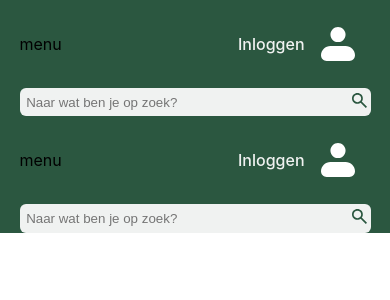
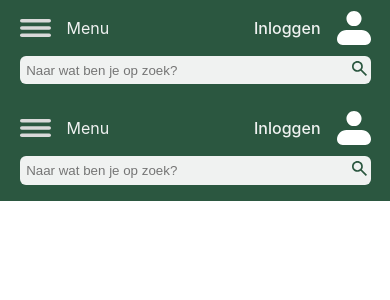
Before and after one commit to WillTDP/kwipper_frontend, a Vue app: page /header in a window 390 px wide. Shown: the top 300 px of the page. Built offline with nearby package versions, Linux system fonts and the light colour scheme.

Commit message:
Feat: more styling fixes

```diff
--- a/src/components/header.vue
+++ b/src/components/header.vue
@@ -42,8 +42,13 @@ function checkMobile() {
                 </div>
             </div>
             <div class="menu-login">
-                <div v-if="state.mobile">
-                    <p>menu</p>
+                <div v-if="state.mobile" class="menu-button">
+                    <svg xmlns="http://www.w3.org/2000/svg" width="31" height="18" viewBox="0 0 31 18" fill="none">
+                        <rect width="31" height="3.6" rx="1.8" fill="#D9D9D9"/>
+                        <rect y="7.2002" width="31" height="3.6" rx="1.8" fill="#D9D9D9"/>
+                        <rect y="14.3999" width="31" height="3.6" rx="1.8" fill="#D9D9D9"/>
+                    </svg>
+                    <p class="menu-txt">Menu</p>
                 </div>
                 <div class="login">
                     <router-link class="login_txt" to="/login">Inloggen</router-link>
@@ -59,7 +64,6 @@ function checkMobile() {
 <style scoped>
 header {
     display: flex;
-    justify-content: space-between;
     align-items: center;
     background-color: #2B5740;
     height: 64px;
@@ -86,7 +90,7 @@ header {
 .second_block {
     display: flex;
     align-items: center;
-    justify-content: space-between;
+    justify-content: space-evenly;
     width: 150%;
 }
 
@@ -156,7 +160,6 @@ header {
 .login {
     display: flex;
     align-items: center;
-    padding: 1em;
 }
 
 .login_txt {
@@ -181,6 +184,7 @@ header {
         display: flex;
         flex-direction: column-reverse;
         align-items: center;
+        justify-content: center;
         width: 90%;
     }
 
@@ -189,6 +193,7 @@ header {
         flex-direction: column;
         align-items: center;
         width: 100%;
+        padding-bottom: 1em;
     }
 
     .input-icon {
@@ -211,6 +216,20 @@ header {
         width: 100%;
     }
 
+    .menu-button {
+        display: flex;
+        justify-content: center;
+        text-align: center;
+        align-items: center;
+        gap: 1em;
+    }
+
+    .menu-txt {
+        color: #F0F2F1;
+        font-weight: medium;
+        font-size: 16px;
+    }
+
     .logo {
         display: none;
     }
```
